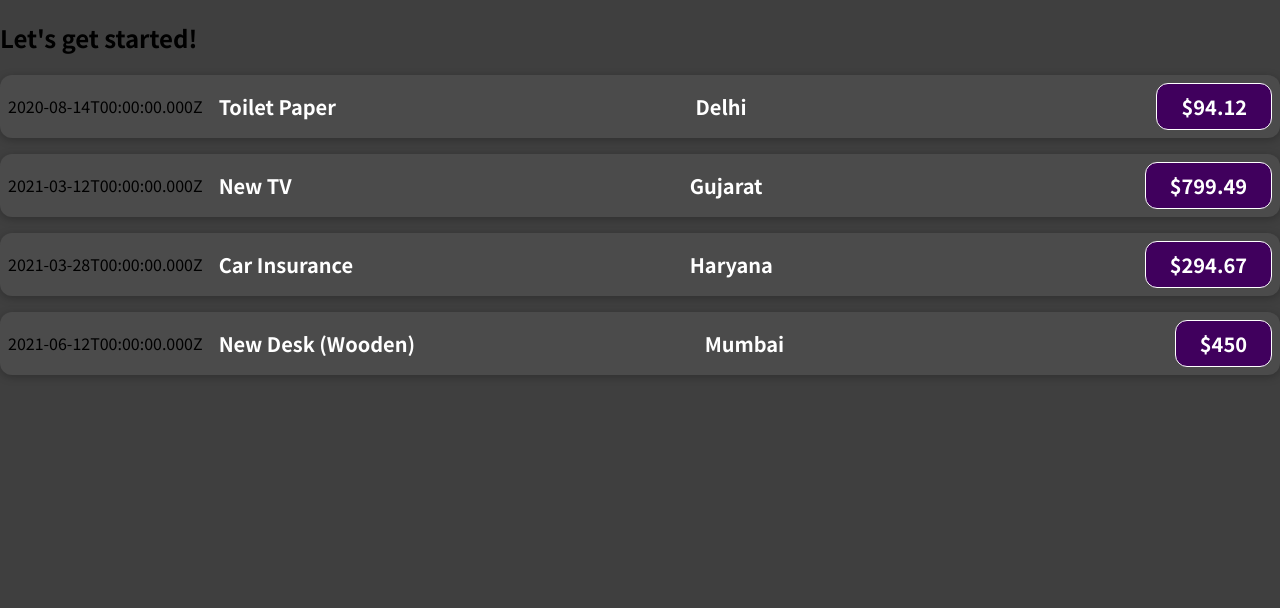
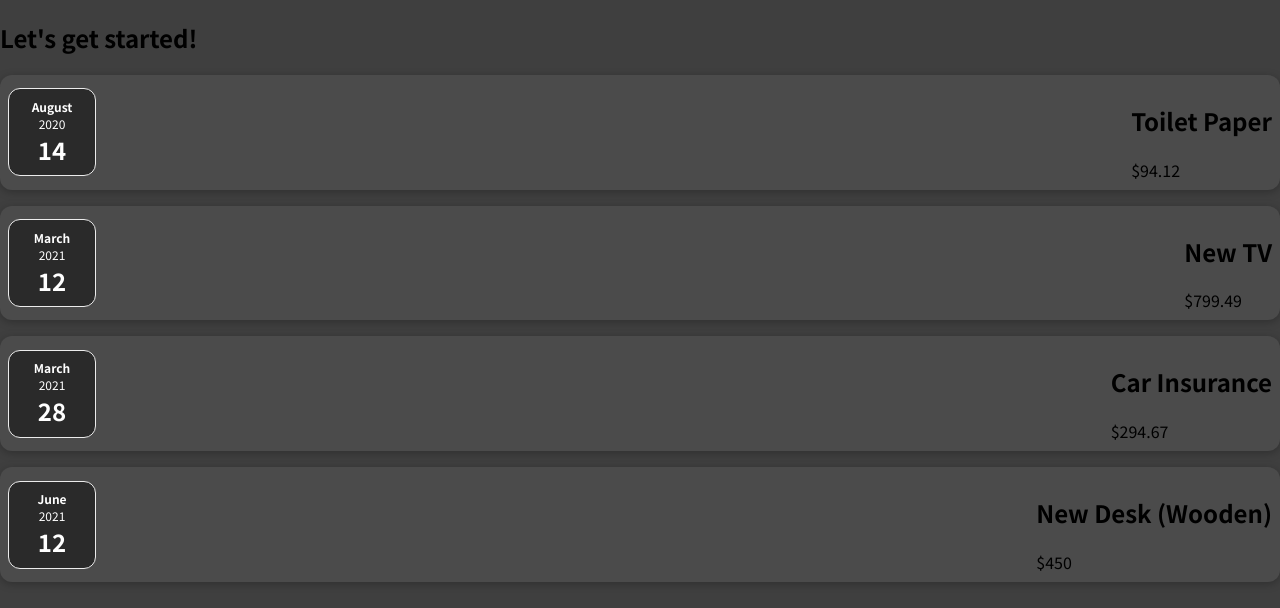
Before and after one commit to basantimages/react-learning, a JavaScript app in the folder Building First Component/: page / in a window 1280 px wide. Shown: the top 608 px of the page. Built offline with nearby package versions, Linux system fonts and the light colour scheme.

Commit message:
Code splitting
Splitting components into multiple components to make them more focused.

```diff
--- a/Building First Component/src/App.js
+++ b/Building First Component/src/App.js
@@ -1,34 +1,25 @@
-import ExpenseItem from "./components/ExpenseItem";
+import ExpenseItem from './components/ExpenseItem';
 
 function App() {
   const expenses = [
     {
-      id: "e1",
-      title: "Toilet Paper",
+      id: 'e1',
+      title: 'Toilet Paper',
       amount: 94.12,
       date: new Date(2020, 7, 14),
-      location: "Delhi",
+    },
+    { id: 'e2', title: 'New TV', amount: 799.49, date: new Date(2021, 2, 12) },
+    {
+      id: 'e3',
+      title: 'Car Insurance',
+      amount: 294.67,
+      date: new Date(2021, 2, 28),
     },
     {
-      id: "e2",
-      title: "New TV",
-      amount: 799.49,
-      date: new Date(2021, 2, 12),
-      location: "Gujarat",
-    },
-    {
-      id: "e3",
-      title: "Car Insurance",
-      amount: 294.67,
-      date: new Date(2021, 2, 28),
-      location: "Haryana",
-    },
-    {
-      id: "e4",
-      title: "New Desk (Wooden)",
+      id: 'e4',
+      title: 'New Desk (Wooden)',
       amount: 450,
       date: new Date(2021, 5, 12),
-      location: "Mumbai",
     },
   ];
 
@@ -39,26 +30,22 @@
         title={expenses[0].title}
         amount={expenses[0].amount}
         date={expenses[0].date}
-        location={expenses[0].location}
-      ></ExpenseItem>
+      />
       <ExpenseItem
         title={expenses[1].title}
         amount={expenses[1].amount}
         date={expenses[1].date}
-        location={expenses[1].location}
-      ></ExpenseItem>
+      />
       <ExpenseItem
         title={expenses[2].title}
         amount={expenses[2].amount}
         date={expenses[2].date}
-        location={expenses[2].location}
-      ></ExpenseItem>
+      />
       <ExpenseItem
         title={expenses[3].title}
         amount={expenses[3].amount}
         date={expenses[3].date}
-        location={expenses[3].location}
-      ></ExpenseItem>
+      />
     </div>
   );
 }
--- /dev/null
+++ b/Building First Component/src/components/ExpenseDate.css
@@ -0,0 +1,26 @@
+.expense-date {
+  display: flex;
+  flex-direction: column;
+  width: 5.5rem;
+  height: 5.5rem;
+  border: 1px solid #ececec;
+  background-color: #2a2a2a;
+  color: white;
+  border-radius: 12px;
+  align-items: center;
+  justify-content: center;
+}
+
+.expense-date__month {
+  font-size: 0.75rem;
+  font-weight: bold;
+}
+
+.expense-date__year {
+  font-size: 0.75rem;
+}
+
+.expense-date__day {
+  font-size: 1.5rem;
+  font-weight: bold;
+}
--- /dev/null
+++ b/Building First Component/src/components/ExpenseDate.js
@@ -0,0 +1,17 @@
+import './ExpenseDate.css';
+
+function ExpenseDate(props) {
+  const month = props.date.toLocaleString('en-US', { month: 'long' });
+  const day = props.date.toLocaleString('en-US', { day: '2-digit' });
+  const year = props.date.getFullYear();
+
+  return (
+    <div className="expense-date">
+      <div className="expense-date__month">{month}</div>
+      <div className="expense-date__year">{year}</div>
+      <div className="expense-date__day">{day}</div>
+    </div>
+  );
+}
+
+export default ExpenseDate;
--- /dev/null
+++ b/Building First Component/src/components/ExpenseDetails.css
@@ -0,0 +1,46 @@
+.expense-item h2 {
+  color: #3a3a3a;
+  font-size: 1rem;
+  flex: 1;
+  margin: 0 1rem;
+  color: white;
+}
+
+.expense-item__description {
+  display: flex;
+  flex-direction: column;
+  gap: 1rem;
+  align-items: flex-end;
+  flex-flow: column-reverse;
+  justify-content: flex-start;
+  flex: 1;
+}
+
+.expense-item__price {
+  font-size: 1rem;
+  font-weight: bold;
+  color: white;
+  background-color: #40005d;
+  border: 1px solid white;
+  padding: 0.5rem;
+  border-radius: 12px;
+}
+
+
+@media (min-width: 580px) {
+  .expense-item__description {
+    flex-direction: row;
+    align-items: center;
+    justify-content: flex-start;
+    flex: 1;
+  }
+
+  .expense-item__description h2 {
+    font-size: 1.25rem;
+  }
+
+  .expense-item__price {
+    font-size: 1.25rem;
+    padding: 0.5rem 1.5rem;
+  }
+}
--- /dev/null
+++ b/Building First Component/src/components/ExpenseDetails.js
@@ -0,0 +1,10 @@
+function ExpenseDetails(props) {
+  return (
+    <div className='expense-item__description'>
+      <h2>{props.title}</h2>
+      <div className="expense-item__price">${props.amount}</div>
+    </div>
+  );
+}
+
+export default ExpenseDetails;
--- a/Building First Component/src/components/ExpenseItem.css
+++ b/Building First Component/src/components/ExpenseItem.css
@@ -8,49 +8,3 @@
   border-radius: 12px;
   background-color: #4b4b4b;
 }
-
-.expense-item__description {
-  display: flex;
-  flex-direction: column;
-  gap: 1rem;
-  align-items: flex-end;
-  flex-flow: column-reverse;
-  justify-content: flex-start;
-  flex: 1;
-}
-
-.expense-item h2 {
-  color: #3a3a3a;
-  font-size: 1rem;
-  flex: 1;
-  margin: 0 1rem;
-  color: white;
-}
-
-.expense-item__price {
-  font-size: 1rem;
-  font-weight: bold;
-  color: white;
-  background-color: #40005d;
-  border: 1px solid white;
-  padding: 0.5rem;
-  border-radius: 12px;
-}
-
-@media (min-width: 580px) {
-  .expense-item__description {
-    flex-direction: row;
-    align-items: center;
-    justify-content: flex-start;
-    flex: 1;
-  }
-
-  .expense-item__description h2 {
-    font-size: 1.25rem;
-  }
-
-  .expense-item__price {
-    font-size: 1.25rem;
-    padding: 0.5rem 1.5rem;
-  }
-}
--- a/Building First Component/src/components/ExpenseItem.js
+++ b/Building First Component/src/components/ExpenseItem.js
@@ -1,14 +1,12 @@
-import './ExpenseItem.css';
+import ExpenseDate from "./ExpenseDate";
+import ExpenseDetails from "./ExpenseDetails";
+import "./ExpenseItem.css";
 
 function ExpenseItem(props) {
   return (
-    <div className='expense-item'>
-      <div>{props.date.toISOString()}</div>
-      <div className='expense-item__description'>
-        <h2>{props.title}</h2>
-        <h2>{props.location}</h2>
-        <div className='expense-item__price'>${props.amount}</div>
-      </div>
+    <div className="expense-item">
+      <ExpenseDate date={props.date} />
+      <ExpenseDetails title={props.title} amount={props.amount} />
     </div>
   );
 }
```
